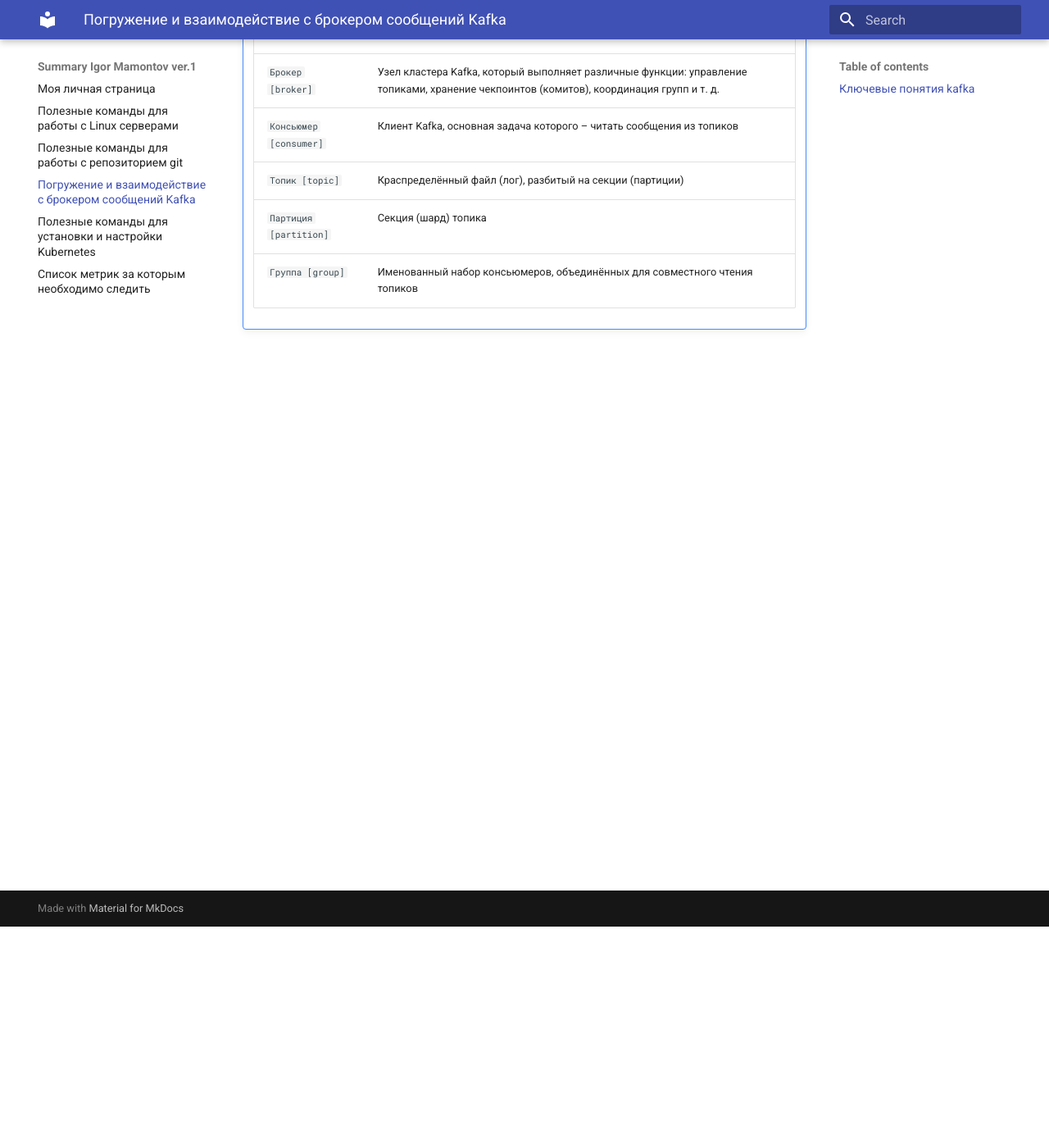
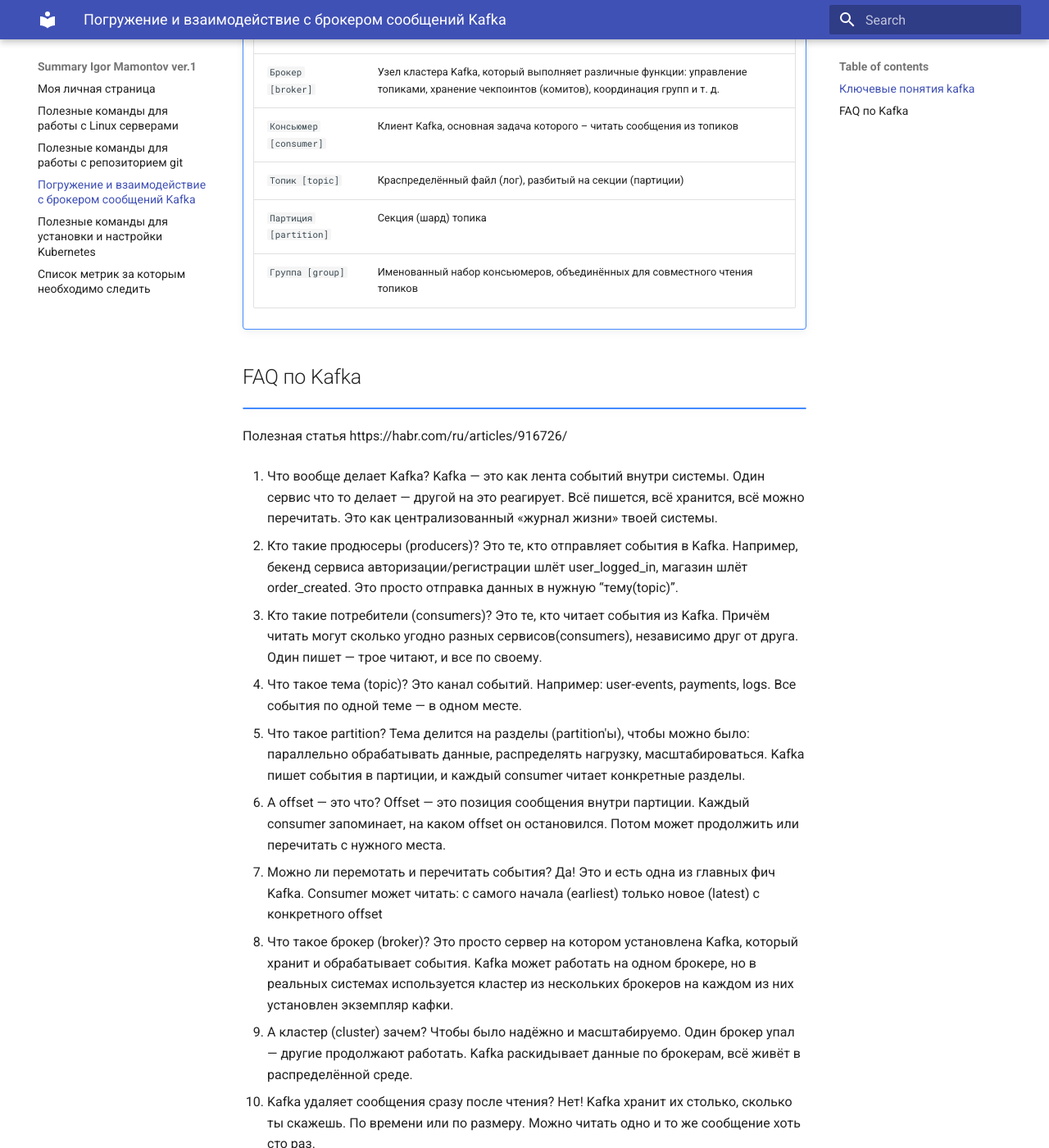
Before and after one commit to Mamontosik/IgorMamontov_Summary, an MkDocs documentation site: the page built from docs/admin_kafka.md, in a window 1280 px wide and 1400 px high, scrolled down 270 px. Shown: the whole window at 82% size. Built offline with MkDocs 1.6.1 and Material for MkDocs 9.7.7, drawn with Linux system fonts in a browser that asks for light colours; some of the changed text lies outside the part shown.

Commit message:
Добавление дополнительного описания о kafka

```diff
--- a/docs/admin_kafka.md
+++ b/docs/admin_kafka.md
@@ -11,3 +11,49 @@
     | `Топик [topic]`        | Краспределённый файл (лог), разбитый на секции (партиции)                  |
     | `Партиция [partition]` | Секция (шард) топика                                                       |
     | `Группа [group]`       | Именованный набор консьюмеров, объединённых для совместного чтения топиков |
+
+## FAQ по Kafka
+
+!!! note ""
+
+Полезная статья https://habr.com/ru/articles/916726/
+
+1. Что вообще делает Kafka?
+Kafka — это как лента событий внутри системы. Один сервис что то делает — другой на это реагирует. Всё пишется, всё хранится, всё можно перечитать. Это как централизованный «журнал жизни» твоей системы.
+
+2. Кто такие продюсеры (producers)?
+Это те, кто отправляет события в Kafka. Например, бекенд сервиса авторизации/регистрации шлёт user_logged_in, магазин шлёт order_created. Это просто отправка данных в нужную “тему(topic)”.
+
+3. Кто такие потребители (consumers)?
+Это те, кто читает события из Kafka. Причём читать могут сколько угодно разных сервисов(consumers), независимо друг от друга. Один пишет — трое читают, и все по своему.
+
+4. Что такое тема (topic)?
+Это канал событий. Например: user-events, payments, logs. Все события по одной теме — в одном месте.
+
+5. Что такое partition?
+Тема делится на разделы (partition'ы), чтобы можно было:
+параллельно обрабатывать данные,
+распределять нагрузку,
+масштабироваться.
+Kafka пишет события в партиции, и каждый consumer читает конкретные разделы.
+
+6. А offset — это что?
+Offset — это позиция сообщения внутри партиции. Каждый consumer запоминает, на каком offset он остановился. Потом может продолжить или перечитать с нужного места.
+
+7. Можно ли перемотать и перечитать события?
+Да! Это и есть одна из главных фич Kafka. Consumer может читать:
+с самого начала (earliest)
+только новое (latest)
+с конкретного offset
+
+8. Что такое брокер (broker)?
+Это просто сервер на котором установлена Kafka, который хранит и обрабатывает события. Kafka может работать на одном брокере, но в реальных системах используется кластер из нескольких брокеров на каждом из них установлен экземпляр кафки.
+
+9. А кластер (cluster) зачем?
+Чтобы было надёжно и масштабируемо. Один брокер упал — другие продолжают работать. Kafka раскидывает данные по брокерам, всё живёт в распределённой среде.
+
+10. Kafka удаляет сообщения сразу после чтения?
+Нет! Kafka хранит их столько, сколько ты скажешь. По времени или по размеру. Можно читать одно и то же сообщение хоть сто раз.
+
+11. Что такое потоковая обработка (stream processing)?
+Это когда события обрабатываются сразу, в момент поступления. Без задержек, без батчей. Kafka может работать с Kafka Streams или ksqlDB — ты можешь фильтровать, агрегировать, соединять события прямо в потоке. Kafka Streams — это Java only. Но ты можешь писать обычных consumer'ов на Go, Python, Node.js и т.д. А если хочешь стриминг без кода — есть ksqlDB с SQL запросами.
```
